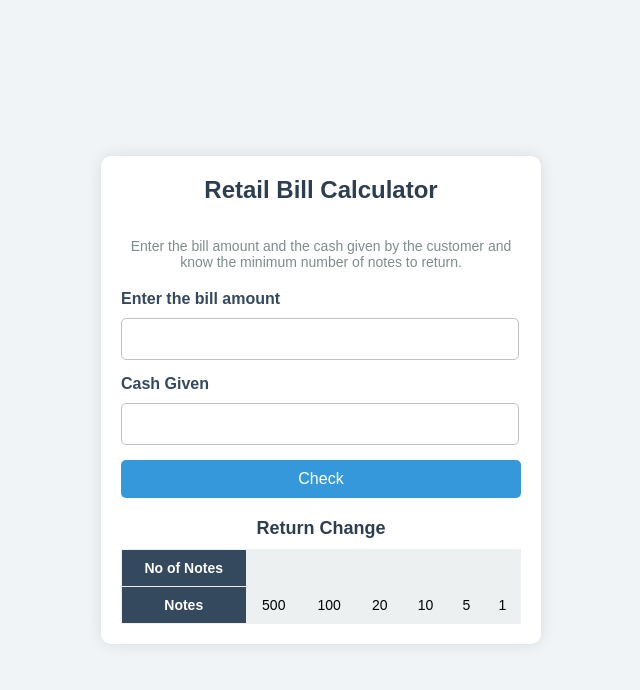
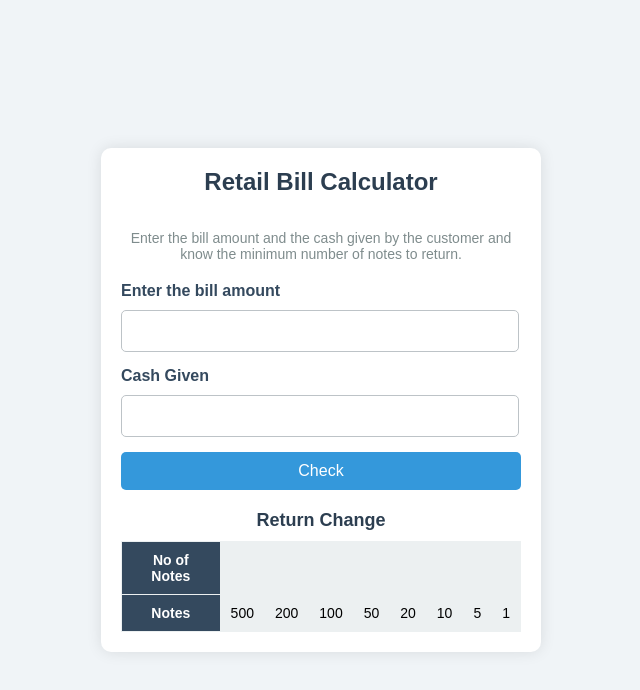
Before and after one commit to Muralikrishna663/Change-To-Returns, a plain HTML site: page index.html in a window 1280 px wide. Shown: the whole page, without its empty margins (319-959 px from the left). Drawn offline with Linux system fonts and the light colour scheme.

Commit message:
Update index.html

```diff
--- a/index.html
+++ b/index.html
@@ -41,11 +41,15 @@
                 <td class="no-of-notes"></td>
                 <td class="no-of-notes"></td>
                 <td class="no-of-notes"></td>
+                <td class="no-of-notes"></td>
+                <td class="no-of-notes"></td>
             </tr>
             <tr>
                 <th>Notes</th>
                 <td>500</td>
+                <td>200</td>
                 <td>100</td>
+                <td>50</td>
                 <td>20</td>
                 <td>10</td>
                 <td>5</td>
```
